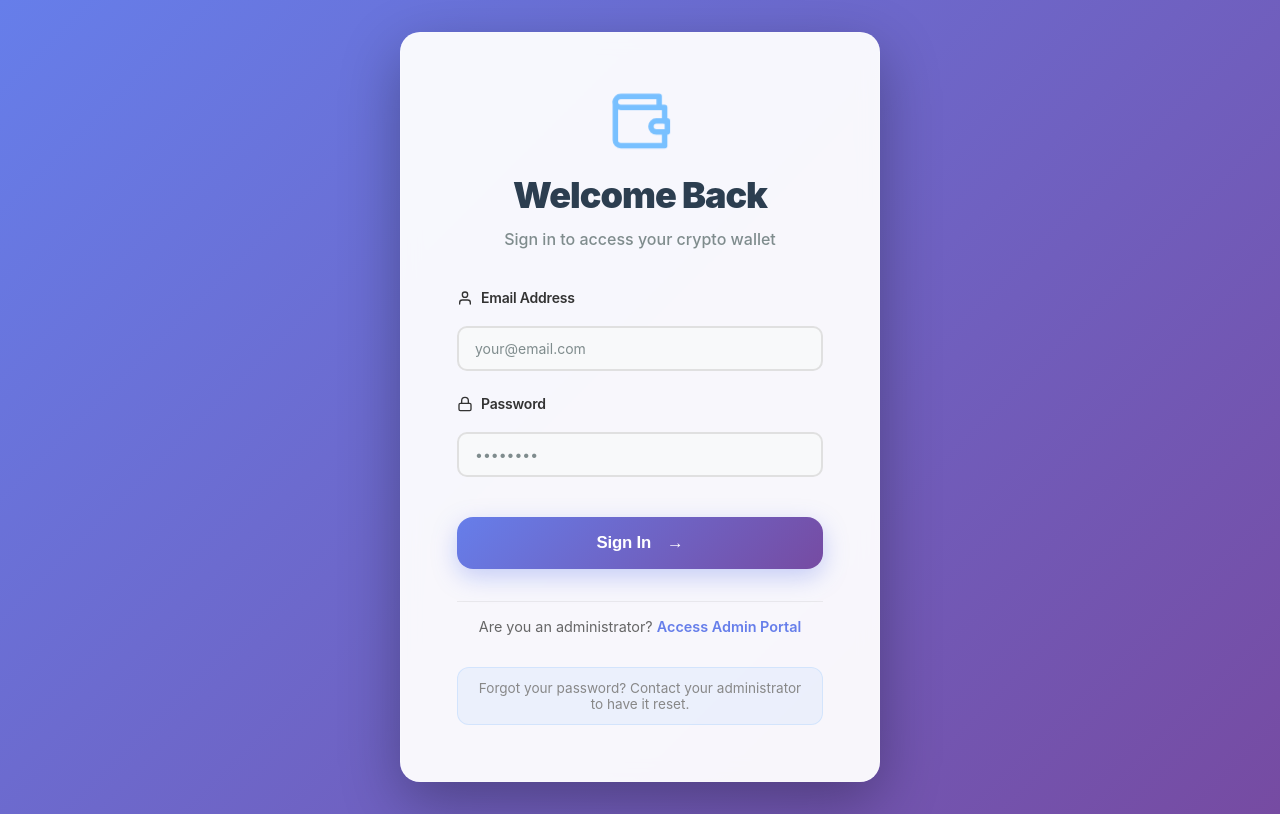
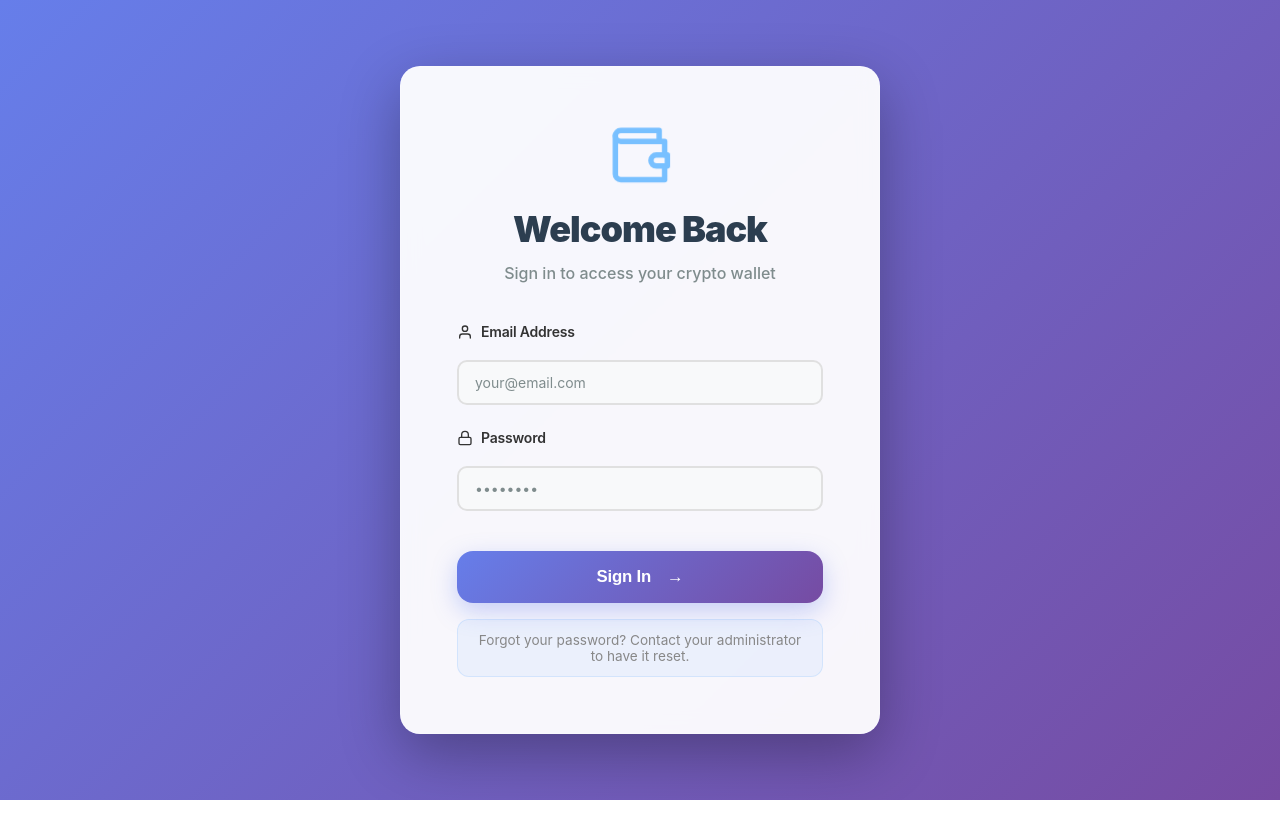
Before and after one commit to edinjo07/crypto-wallet, a React (Create React App) app in the folder frontend/: page /login in a window 1280 px wide. Built offline with nearby package versions, Linux system fonts and the light colour scheme; no server answers.

Commit message:
feat: remove admin portal link from user login page

```diff
--- a/frontend/src/components/Login.js
+++ b/frontend/src/components/Login.js
@@ -1,5 +1,5 @@
 import React, { useState } from 'react';
-import { Link, useLocation, useNavigate } from 'react-router-dom';
+import { useLocation, useNavigate } from 'react-router-dom';
 import { authAPI } from '../services/api';
 import { useAuth } from '../auth/useAuth';
 import Icon from './Icon';
@@ -127,22 +127,6 @@ function Login() {
         </form>
 
         <div style={{
-          marginTop: '2rem',
-          padding: '1rem',
-          borderTop: '1px solid rgba(200, 200, 200, 0.3)',
-          textAlign: 'center',
-          fontSize: '0.9rem',
-          color: '#666'
-        }}>
-          Are you an administrator? <Link to="/admin-login" style={{
-            color: '#667eea',
-            fontWeight: '600',
-            textDecoration: 'none',
-            transition: 'all 0.3s ease'
-          }}>Access Admin Portal</Link>
-        </div>
-
-        <div style={{
           marginTop: '1rem',
           padding: '0.75rem 1rem',
           background: 'rgba(74, 158, 255, 0.07)',
```
